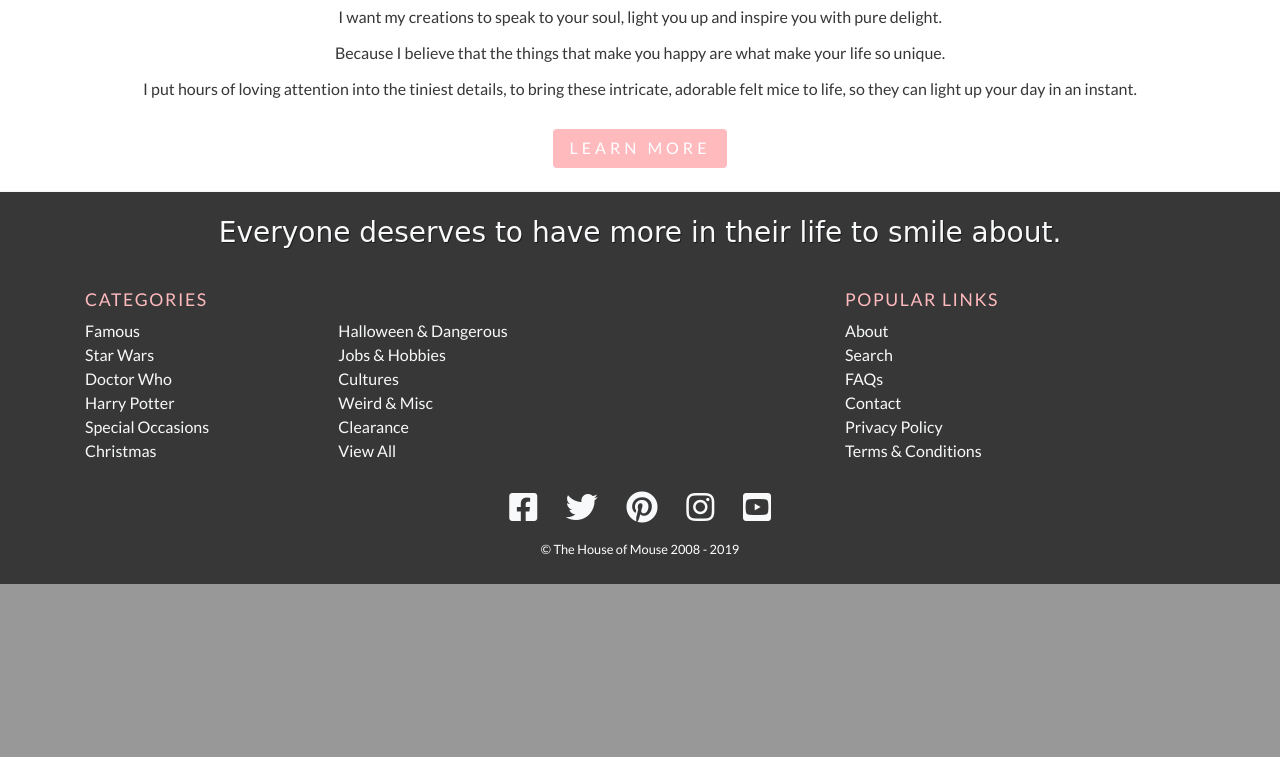
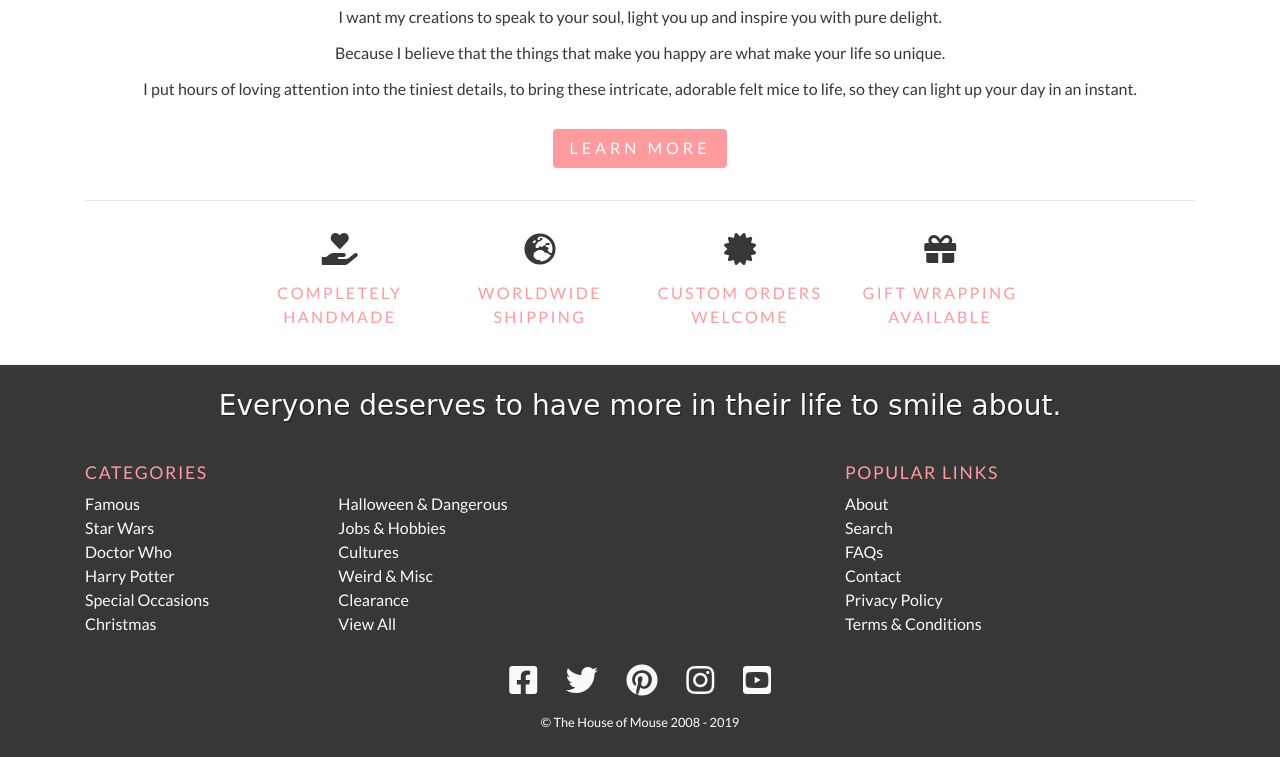
Before and after one commit to AJGreaves/thehouseofmouse, a Django app: page / in a window 1280 px wide. Shown: the part 805-1562 px from the top of the page. Before the commit the page ends 1389 px from the top, so only its background shows below. Run offline with Django 3.2, Linux system fonts and the light colour scheme; some libraries are stand-ins or nearby versions; some web fonts are replaced.

Commit message:
Add header icons and style. Adjust pink contrast for readability.

```diff
--- a/static/scss/helpers/_variables.scss
+++ b/static/scss/helpers/_variables.scss
@@ -9,8 +9,8 @@ $heading: 'Emilys Candy', cursive;
 
 // colours
 $color1: #FFE4E6;
-$color2: #FFBABE;
-$color2-hover: rgb(255, 154, 159);
+$color2: #ff9a9f;
+$color2-hover: #fa878d;
 $color3: #63c4fc;
 $color-dark: #373737;
 $color-light: #E5E5E5;
--- a/static/scss/pages/_index.scss
+++ b/static/scss/pages/_index.scss
@@ -25,3 +25,25 @@
     background-image: url('https://i.ibb.co/BnzQYjP/silly.jpg');
     background-position: center 35%;
 }
+
+.icon-box-wrapper,
+.icon-box {
+    display: inline-block
+}
+
+.icon-box {
+    width: 165px;
+    margin: 1rem;
+}
+
+.icon-box-wrapper i {
+    font-size: 2rem;
+    margin-bottom: 1rem;
+}
+
+.icon-box p {
+    font-size: 1rem;
+    color: $color2;
+    text-transform: uppercase;
+    letter-spacing: 0.15rem;
+}
--- a/templates/pages/index.html
+++ b/templates/pages/index.html
@@ -31,6 +31,7 @@
                     <header id="home-header" class="col-12 text-center">
                         <h1 class="mt-3">The House of Mouse</h1>
                         <h2 class="pink-cap-header mb-3">Handmade collectable artisan mice</h2>
+
                         <p>Everyone deserves to have more in their life to smile about.
                             My mice are experts at creating smiles.</p>
                         <p>I am Anna, the artist behind these joyful artisan felt mice.</p>
@@ -45,6 +46,28 @@
                             they can light up your day in an instant.</p>
                         <a href="#" class="btn btn-pink btn-cta">Learn More</a>
                         <!-- link to about page later -->
+
+                        <hr>
+                        <div class="icon-box-wrapper">
+                            <div class="icon-box">
+                                <i class="fas fa-hand-holding-heart"></i>
+                                <p>Completely Handmade</p>
+                            </div>
+                            <div class="icon-box">
+                                <i class="fas fa-globe-europe"></i>
+                                <p>Worldwide Shipping</p>
+                            </div>
+                        </div>
+                        <div class="icon-box-wrapper">
+                            <div class="icon-box">
+                                <i class="fas fa-certificate"></i>
+                                <p>Custom Orders Welcome</p>
+                            </div>
+                            <div class="icon-box">
+                                <i class="fas fa-gift"></i>
+                                <p>Gift Wrapping Available</p>
+                            </div>
+                        </div>
                     </header>
                 </div>
             </div>
```
Also changed, not shown: static/css/main.css (+28 -6 lines), static/css/main.min.css, 2 other files.
